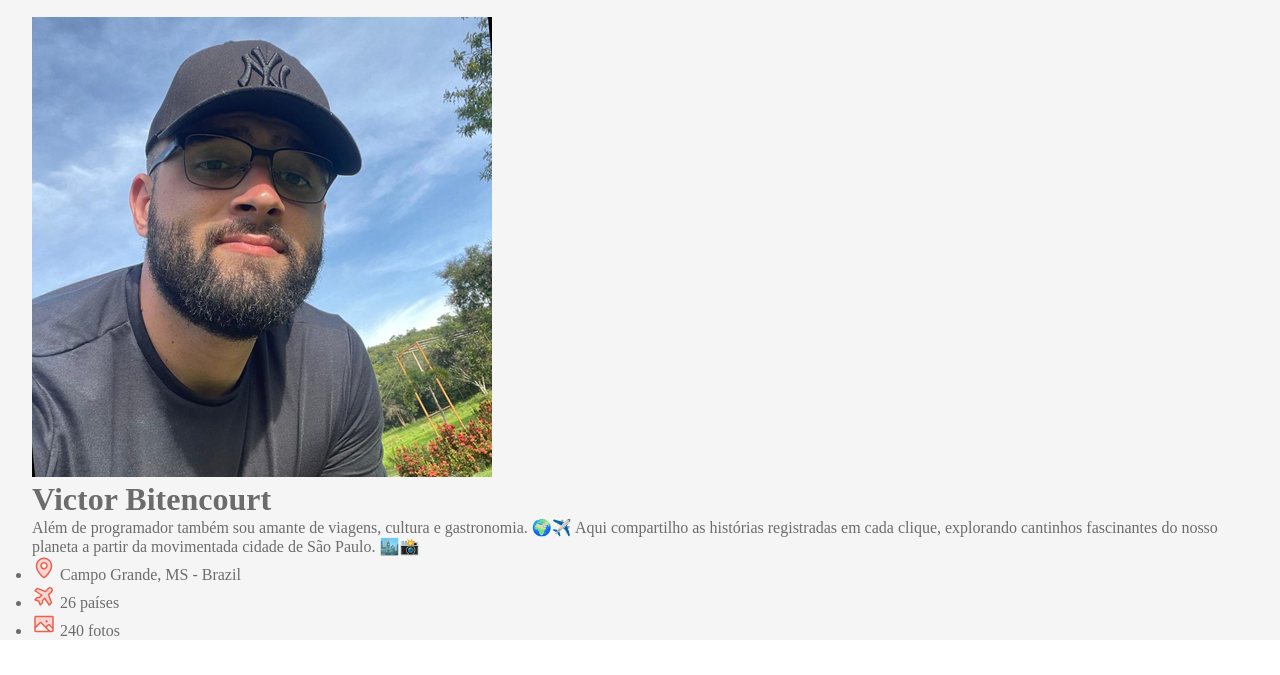
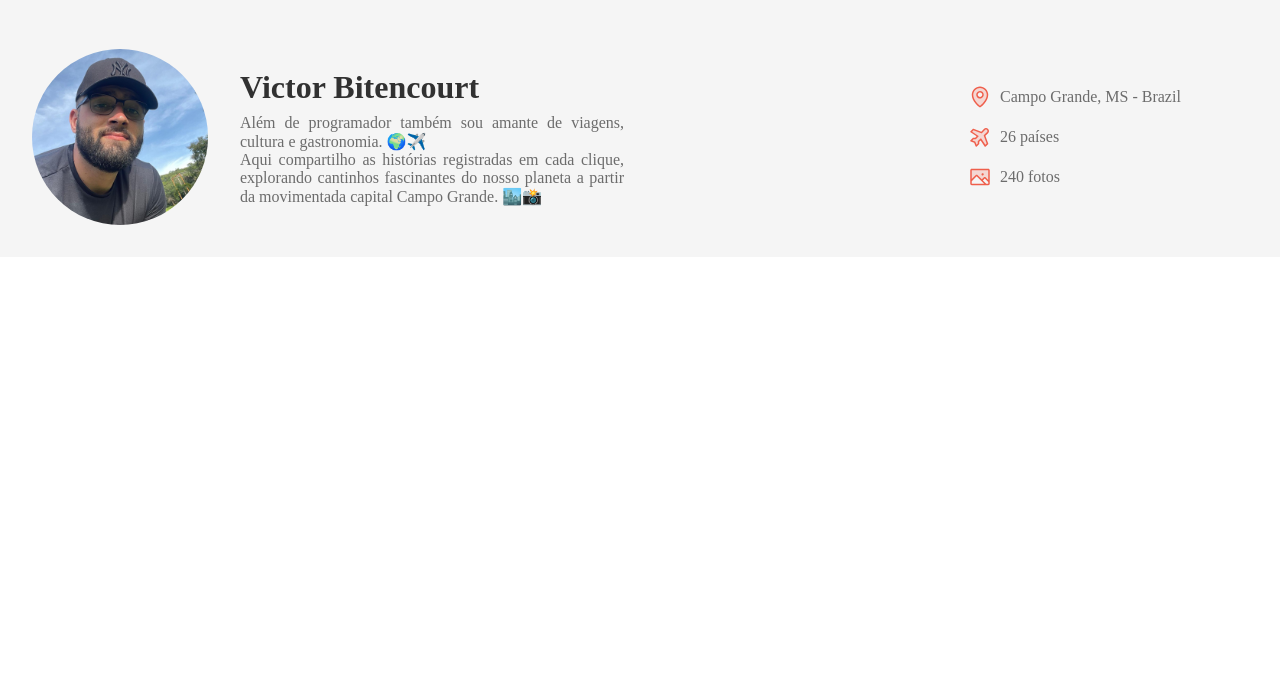
Before and after one commit to vhbiten/Travelgram-redesign-clone, a plain HTML site: page index.html in a window 1280 px wide. Shown: the part 79-754 px from the top of the page. Drawn offline with Linux system fonts and the light colour scheme.

Commit message:
style header

```diff
--- a/index.html
+++ b/index.html
@@ -38,8 +38,8 @@
           <div>
             <h1>Victor Bitencourt</h1>
             <p>
-            Além de programador também sou amante de viagens, cultura e gastronomia. 🌍✈️
-            Aqui compartilho as histórias registradas em cada clique, explorando cantinhos fascinantes do nosso planeta a partir da movimentada cidade de São Paulo. 🏙️📸
+            Além de programador também sou amante de viagens, cultura e gastronomia. 🌍✈️  <br>
+            Aqui compartilho as histórias registradas em cada clique, explorando cantinhos fascinantes do nosso planeta a partir da movimentada capital Campo Grande. 🏙️📸
             </p>
         </div>
         </div>
--- /dev/null
+++ b/styles/header.css
@@ -0,0 +1,49 @@
+header {
+  padding-block: 32px;
+  font: var(--text-md);
+}
+
+header .container {
+  display: flex;
+  justify-content: space-between;
+  align-items: center;
+}
+
+#profile {
+  display:flex;
+  align-items: center;
+  gap: 32px;
+}
+
+#profile img {
+  width: 176x;
+  height: 176px;
+  object-fit: cover;
+  border-radius: 50%;
+}
+
+#profile > div {
+  max-width: 384px;
+}
+#profile h1 {
+  font: --var(--text-lg);
+  color: var(--text-color-primary);
+  margin-bottom: 8px;
+}
+
+#profile p {
+  text-align: justify;
+}
+#info {
+  list-style: none;
+  display: flex;
+  flex-direction: column;
+  gap: 16px;
+  width: 280px;
+}
+
+#info li {
+  display: flex;
+  align-items: center;
+  gap: 8px;
+}
--- a/styles/index.css
+++ b/styles/index.css
@@ -1,2 +1,3 @@
 @import url(global.css);
 @import url(nav.css);
+@import url(header.css);
```
